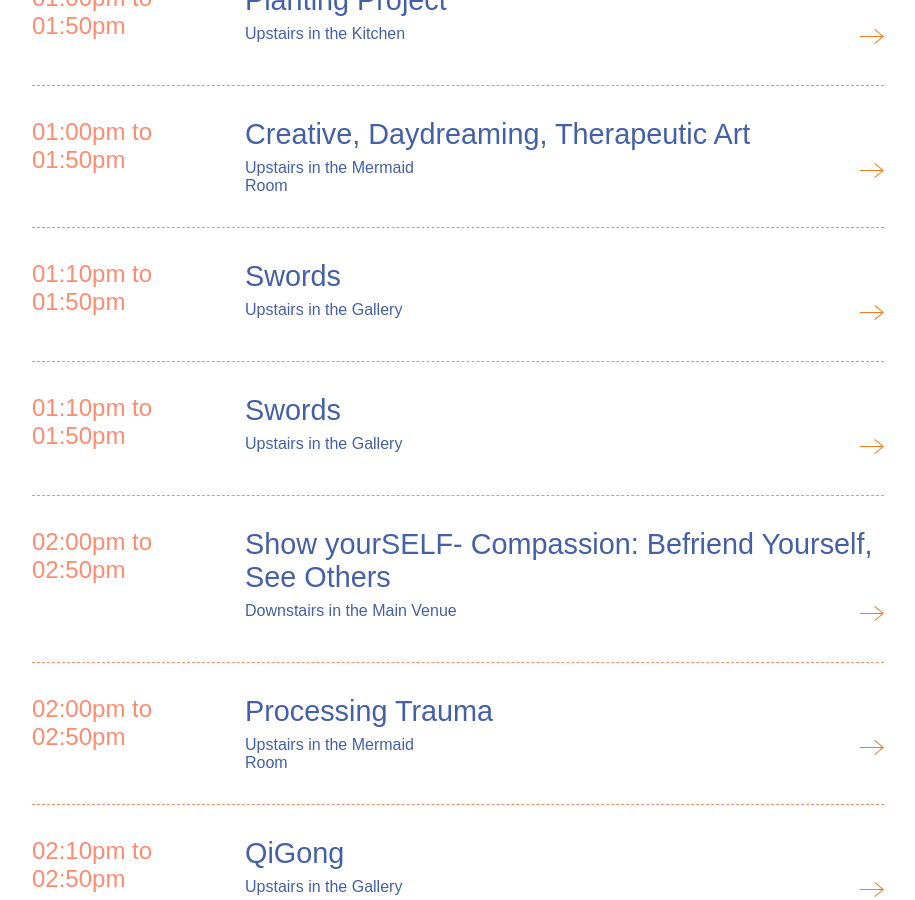
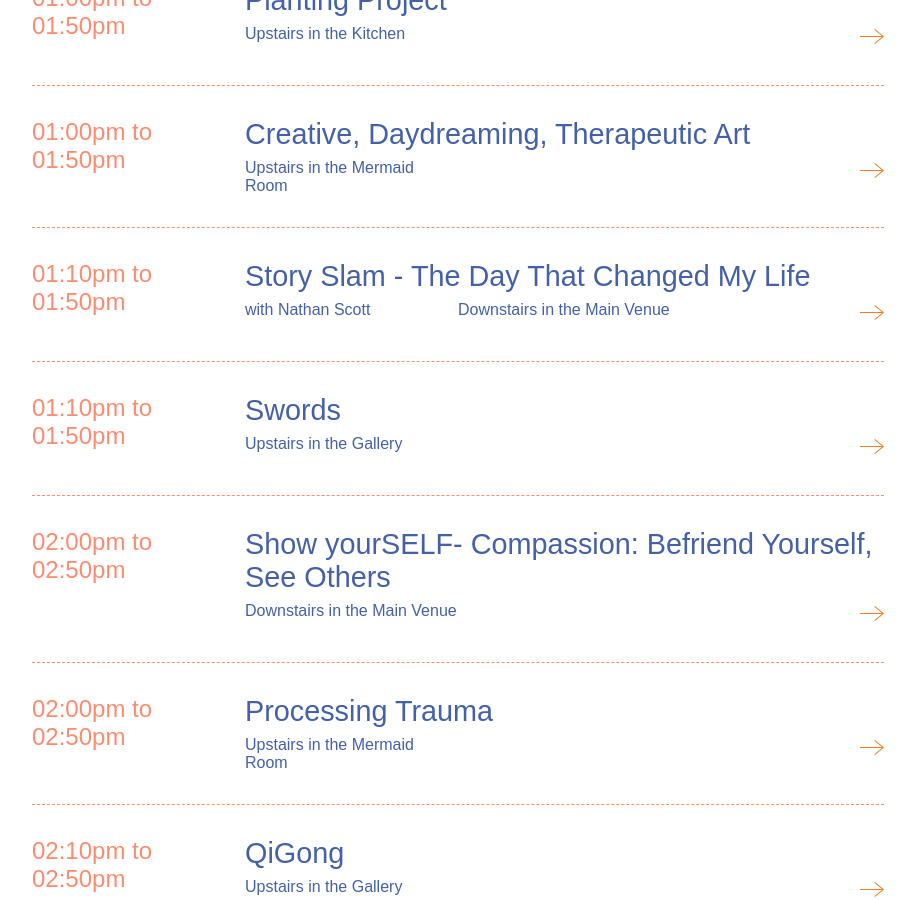
Before and after one commit to michaeldmcqueen/shatteringthesilence, a Jekyll site: the page built from schedule.html, in a window 1280 px wide and 900 px high, scrolled down 1750 px. Shown: the whole window, without its empty margins (182-1097 px from the left). Built offline with Jekyll 4.4.1, drawn with Linux system fonts in a browser that asks for light colours; some web fonts are replaced; some of the changed lines change nothing that is shown.

Commit message:
Updated '_programs/swords-copy.md' via CloudCannon

```diff
--- a/_programs/swords-copy.md
+++ b/_programs/swords-copy.md
@@ -1,11 +1,13 @@
 ---
-title: Swords
-presenter:
+title: Story Slam - The Day That Changed My Life
+presenter: Nathan Scott
 image_path:
 start_time: '1:10 PM'
 end_time: '1:50 PM'
 upstairs_or_downstairs:
-  - Upstairs
+  - Downstairs
 location:
-  - Gallery
+  - Main Venue
 ---
+
+As we grow, develop and experience the world, we not only learn more and more of who we truly are, we also encounter many moments where both joy and suffering are present. &nbsp;Often we can be accustomed, programmed, conditioned or even expected to only focus on the joys and to suppress or hide the suffering. In this introduction to self-compassion, we will discuss the definitions of suffering and compassion, we will explore our common human experiences that unite us vs. divide us and hopefully find a place where we can appreciate both the joy and the suffering as useful tools and common experiences in our lives.
```
